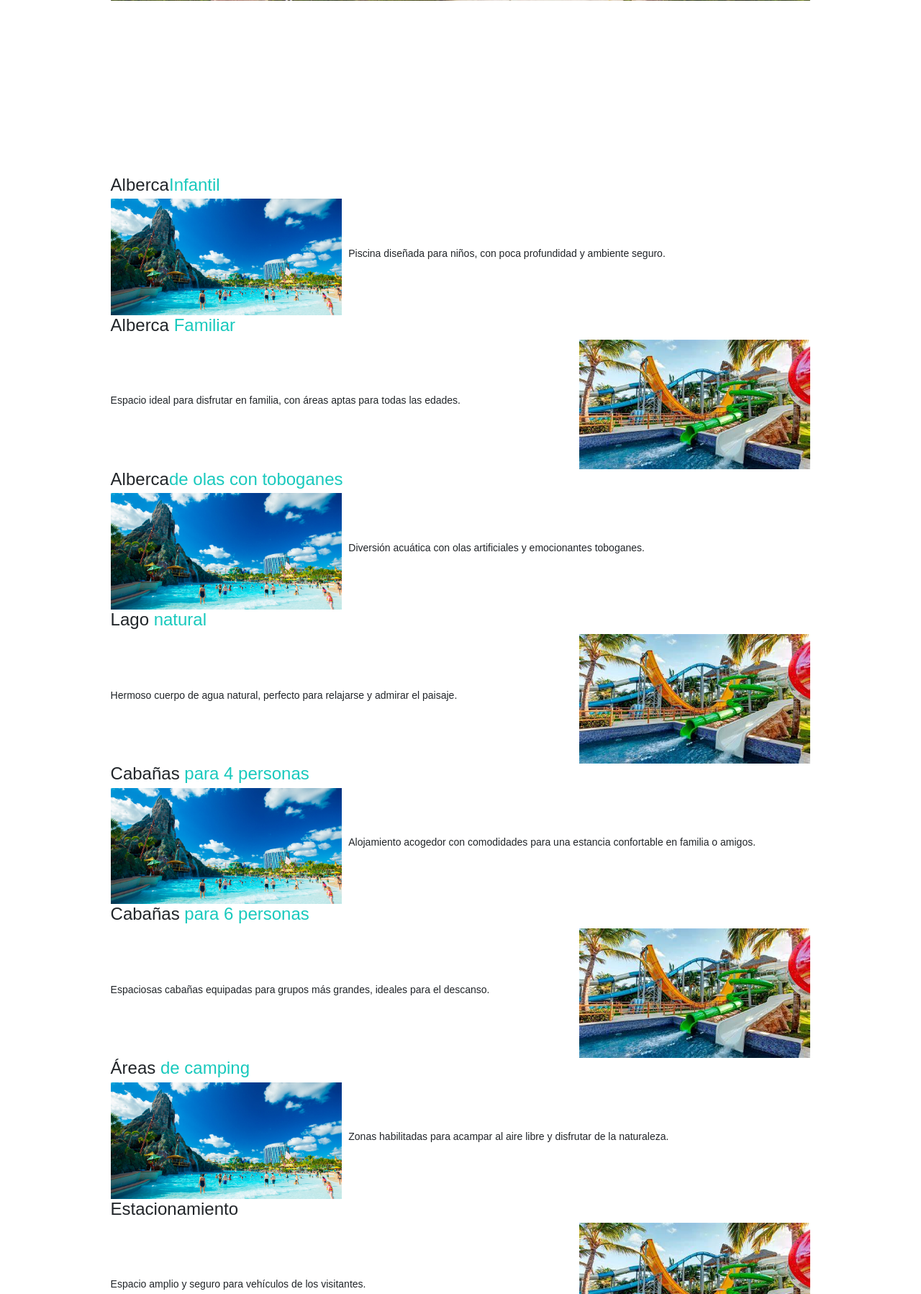
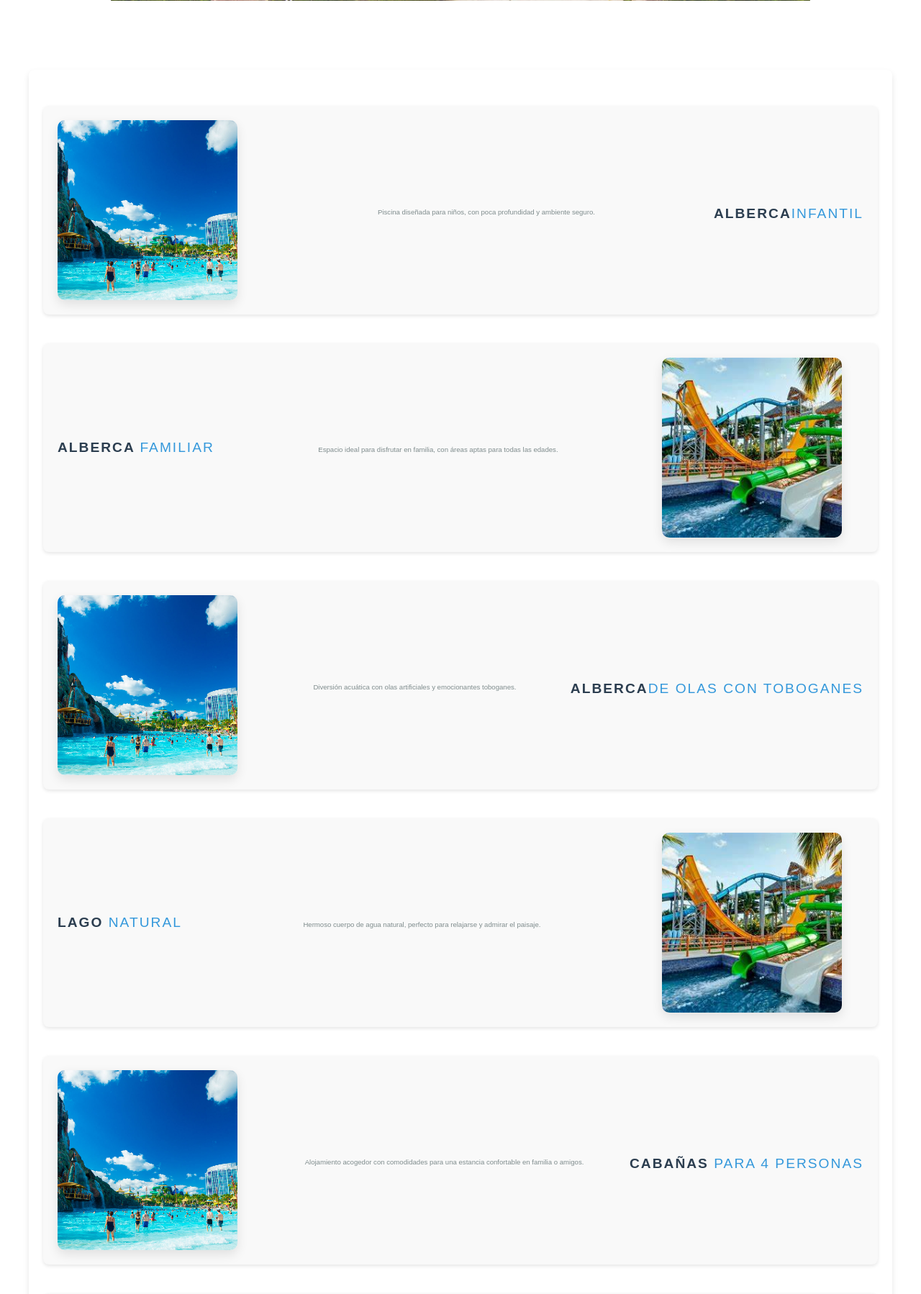
Before and after one commit to Betsy0505/ParqueAcuatico, a PHP site: page / in a window 1280 px wide. Shown: the part 794-2592 px from the top of the page at 72% size. Run offline with PHP 8.4, Linux system fonts and the light colour scheme.

Commit message:
agregando estilos a #info

```diff
--- a/styles.css
+++ b/styles.css
@@ -84,12 +84,26 @@ section{
     padding: 10rem 12% 10rem;
 }
 
+section.home {
+    margin-top: 50px;
+}
+
 span{
     color: var(--main-color);
 }
 
 .logo span{
     color: var(--main-color);
+}
+
+#info {
+    max-width: 1200px;
+    margin: 0 auto;
+    padding: 50px 20px;
+    background-color: #fff;
+    border-radius: 8px;
+    box-shadow: 0 4px 8px rgba(0, 0, 0, 0.1);
+    box-sizing: border-box;
 }
 
 .home {
@@ -100,18 +114,67 @@ span{
 .home-content {
     display: flex;
     align-items: center;
-    justify-content: center;
-    gap: 1rem;
+    justify-content: space-between;
+    margin-bottom: 40px;
+    padding: 20px;
+    border-radius: 8px;
+    box-shadow: 0 2px 5px rgba(0, 0, 0, 0.1);
+    background-color: #f9f9f9;
+    transition: transform 0.3s ease-in-out;
 }
 
 .home-content img {
-    width: 200px;
-    flex: 1;
+    width: 250px; /* Tamaño de las imágenes */
+    height: 250px;
+    object-fit: cover;
+    border-radius: 10px;
+    margin-right: 30px;
+    box-shadow: 0 6px 15px rgba(0, 0, 0, 0.1); /* Sombra en la imagen */
+}
+
+.home-content img:hover {
+    transform: scale(1.05);
+}
+
+.home-content h1 {
+    font-size: 2rem;
+    font-weight: 700;
+    color: #2C3E50;
+    margin: 0;
+    text-transform: uppercase;
+    letter-spacing: 2px;
+    padding: 0;
+}
+
+.home-content img + h1 {
+    order: 2;
+    margin-top: 10px;
+}
+
+h1 {
+    font-size: 2.5rem;
+    font-weight: 700;
+    margin-bottom: 30px;
+    color: #34495e;
+    text-transform: uppercase;
+}
+
+.home-content h1 + img {
+    order: 1;
+    margin-top: 10px;
 }
 
 .home-content p {
-    flex: 2;
-    text-align: justify;
+    font-size: 1rem;
+    color: #7f8c8d;
+    line-height: 1.6;
+    max-width: 500px;
+    margin-top: 15px;
+}
+
+.home-content h1 span {
+    color: #3498db; /* Color de acento */
+    font-weight: 500;
 }
 
 .div-content {
```
Also changed, not shown: index.html (+14 -15 lines).
